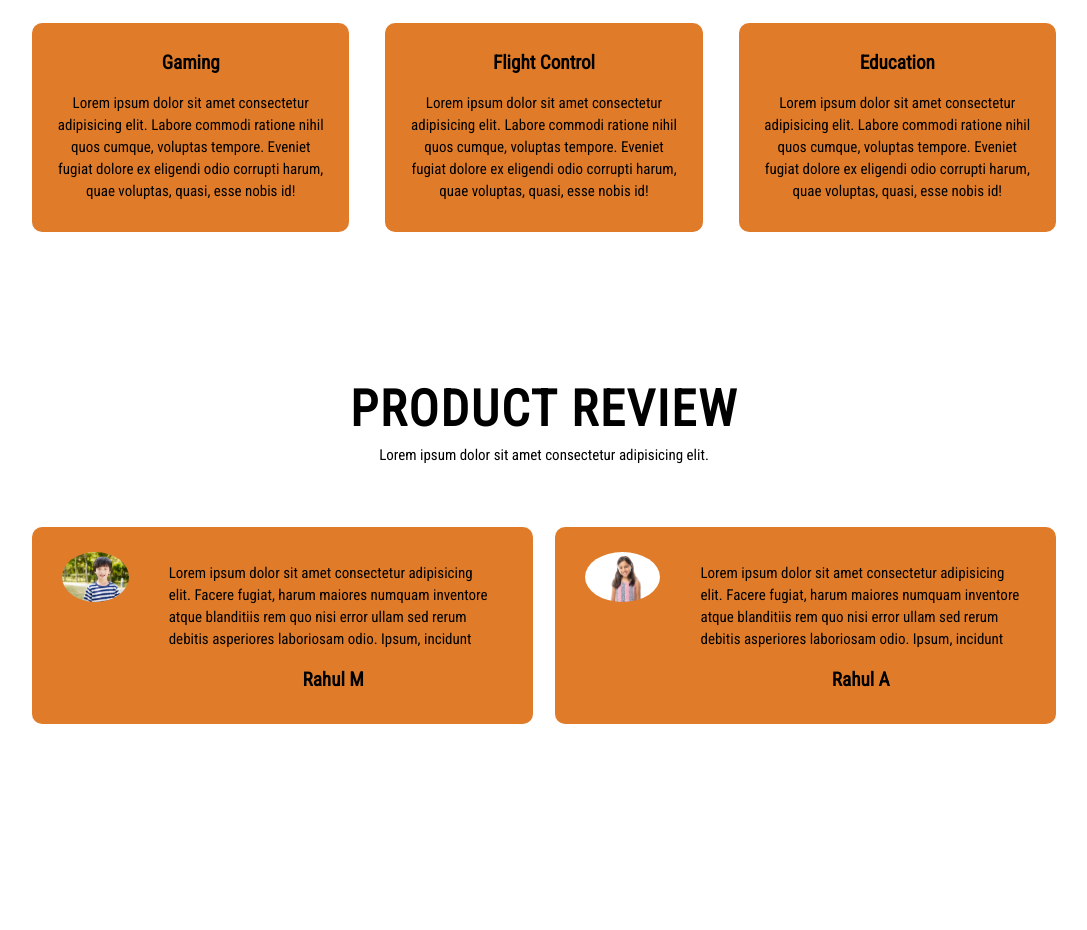
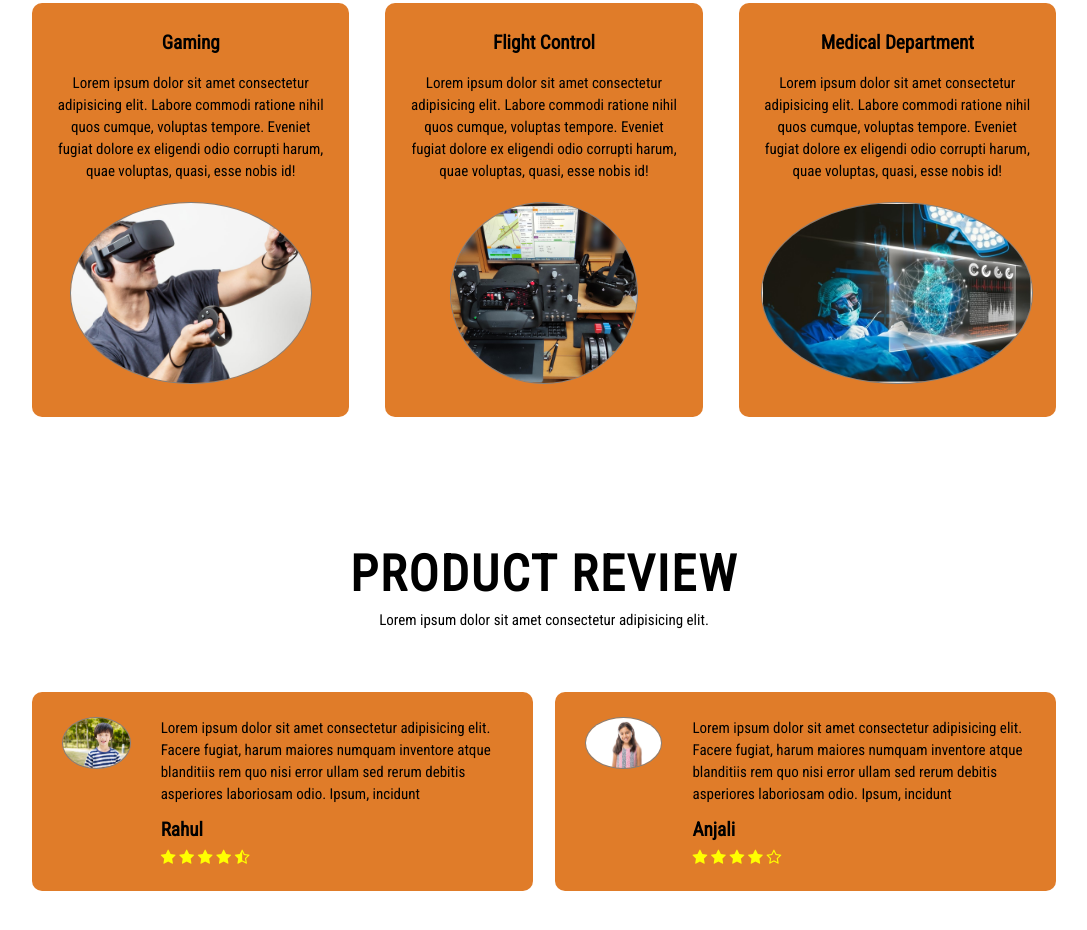
Before and after one commit to Rishabhjp/DesignOFlexRound2_WEBD_20BRS1065, a plain HTML site: page index.html in a window 1280 px wide. Shown: the part 1020-1950 px from the top of the page, without its empty margins (96-1183 px from the left). Before the commit the page ends 1795 px from the top, so only its background shows below. Drawn offline with nearby package versions, Linux system fonts and the light colour scheme.

Commit message:
Product Done

```diff
--- a/index.html
+++ b/index.html
@@ -7,6 +7,7 @@
     <meta charset="UTF-8">
     <meta http-equiv="X-UA-Compatible" content="IE=edge">
     <meta name="viewport" content="width=device-width, initial-scale=1.0">
+    <link rel="stylesheet" href="https://cdnjs.cloudflare.com/ajax/libs/font-awesome/4.7.0/css/font-awesome.min.css">
     <link rel="preconnect" href="https://fonts.googleapis.com">
     <link rel="preconnect" href="https://fonts.gstatic.com" crossorigin>
     <link href="https://fonts.googleapis.com/css2?family=Poppins:wght@300&family=Roboto+Condensed&family=Work+Sans:ital,wght@1,700&display=swap" rel="stylesheet">
@@ -70,16 +71,19 @@
             <div class="course-col">
                 <h3>Gaming</h3>
                 <p>Lorem ipsum dolor sit amet consectetur adipisicing elit. Labore commodi ratione nihil quos cumque, voluptas tempore. Eveniet fugiat dolore ex eligendi odio corrupti harum, quae voluptas, quasi, esse nobis id!</p>
+                <img src="images/gaming.jfif" alt="">
 
             </div>
             <div class="course-col">
                 <h3>Flight Control</h3>
                 <p>Lorem ipsum dolor sit amet consectetur adipisicing elit. Labore commodi ratione nihil quos cumque, voluptas tempore. Eveniet fugiat dolore ex eligendi odio corrupti harum, quae voluptas, quasi, esse nobis id!</p>
+                <img src="images/flight.jpeg" alt="">
 
             </div>
             <div class="course-col">
-                <h3>Education</h3>
+                <h3>Medical Department</h3>
                 <p>Lorem ipsum dolor sit amet consectetur adipisicing elit. Labore commodi ratione nihil quos cumque, voluptas tempore. Eveniet fugiat dolore ex eligendi odio corrupti harum, quae voluptas, quasi, esse nobis id!</p>
+                <img src="images/medical.jfif" alt="">
 
             </div>
         </div>
@@ -95,14 +99,24 @@
                 <img src="images/boy.jpg" alt="">
                 <div>
                     <p>Lorem ipsum dolor sit amet consectetur adipisicing elit. Facere fugiat, harum maiores numquam inventore atque blanditiis rem quo nisi error ullam sed rerum debitis asperiores laboriosam odio. Ipsum, incidunt</p>
-                    <h3>Rahul M</h3>
+                    <h3>Rahul</h3>
+                    <i class="fa fa-star"></i>
+                    <i class="fa fa-star"></i>
+                    <i class="fa fa-star"></i>
+                    <i class="fa fa-star"></i>
+                    <i class="fa fa-star-half-o"></i>
                 </div>
             </div>
             <div class="testimonial-col">
                 <img src="images/girl.jpg" alt="">
                 <div>
                     <p>Lorem ipsum dolor sit amet consectetur adipisicing elit. Facere fugiat, harum maiores numquam inventore atque blanditiis rem quo nisi error ullam sed rerum debitis asperiores laboriosam odio. Ipsum, incidunt </p>
-                    <h3>Rahul A</h3>
+                    <h3>Anjali</h3>
+                    <i class="fa fa-star"></i>
+                    <i class="fa fa-star"></i>
+                    <i class="fa fa-star"></i>
+                    <i class="fa fa-star"></i>
+                    <i class="fa fa-star-o"></i>
                 </div>
             </div>
         </div>
--- a/style.css
+++ b/style.css
@@ -373,7 +373,7 @@ nav {
     width: 80%;
     margin: auto;
     text-align: center;
-    padding-top: 100px;
+    padding-top: 80px;
     font-family: 'Roboto Condensed', sans-serif;
 }
 
@@ -417,16 +417,26 @@ nav {
     font-size: larger;
 }
 
+.product-types img {
+    height: 180px;
+    margin: 10px auto;
+    border-radius: 50%;
+    border: 1px solid gray;
+}
+
 
 /* PRODUCT DESCRIPTION */
 
 .description {
     width: 80%;
     margin: auto;
-    padding-top: 100px;
+    padding-top: 80px;
     text-align: center;
     font-family: 'Roboto Condensed', sans-serif;
 }
+
+
+/* PRODUCT REVIEW */
 
 .testimonial-col {
     flex-basis: 44%;
@@ -444,4 +454,18 @@ nav {
     margin-left: 5px;
     margin-right: 30px;
     border-radius: 50%;
+    border: 1px solid gray;
 }
+
+.testimonial-col p {
+    padding: 0;
+}
+
+.testimonial-col h3 {
+    margin-top: 15px;
+    text-align: left;
+}
+
+.testimonial-col .fa {
+    color: yellow;
+}
```
Also changed, not shown: images/flight.jpeg (added), images/gaming.jfif (added), images/medical.jfif (added).
